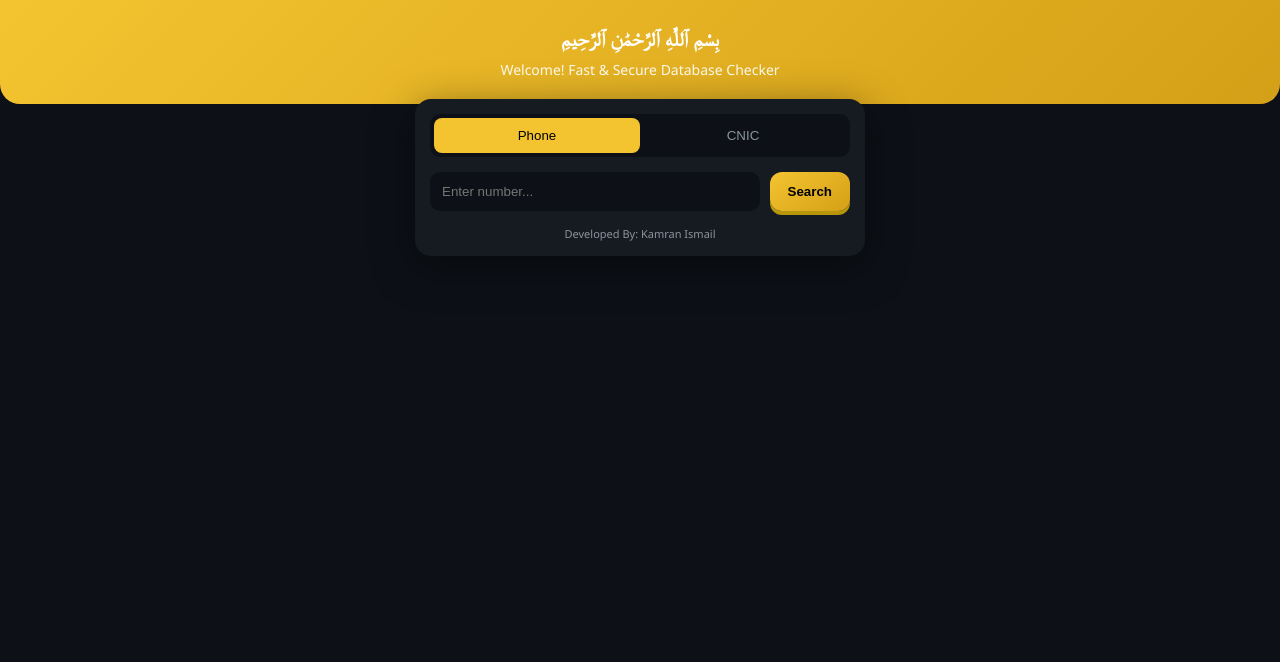
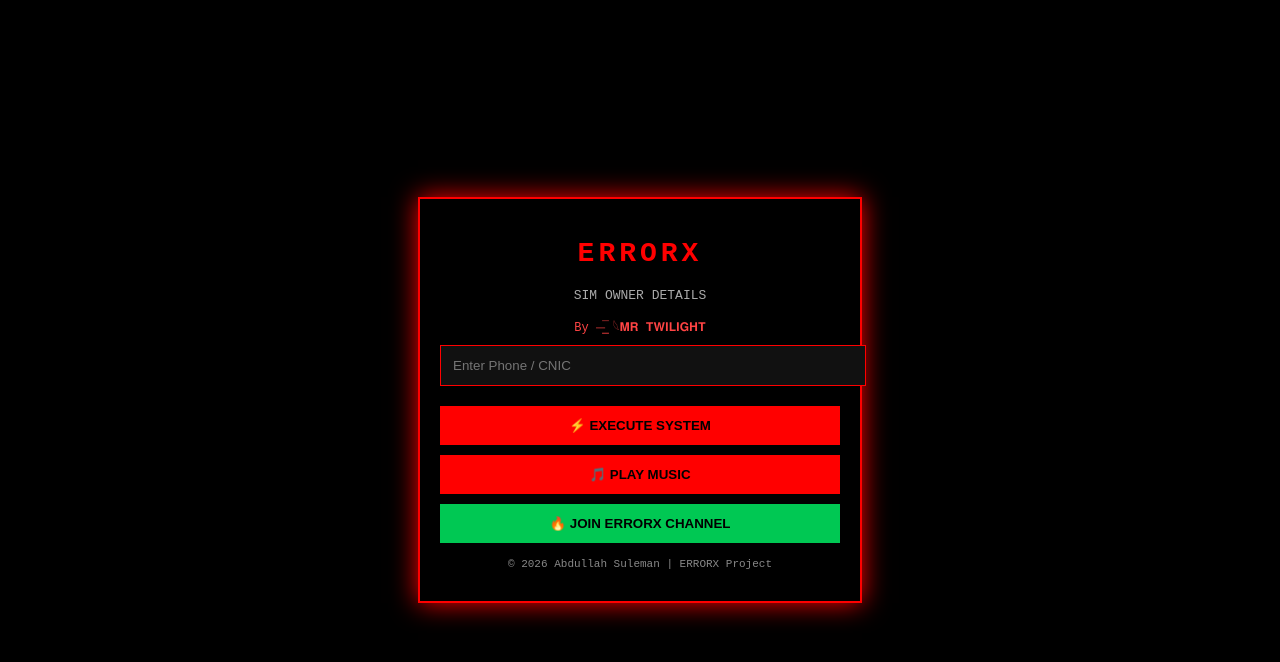
Before and after one commit to Maswtcxt24/Sim-Details-by-Errorx, a plain HTML site: page index.html in a window 1280 px wide. Drawn offline with Linux system fonts and the light colour scheme.

Commit message:
Update index.html

```diff
--- a/index.html
+++ b/index.html
@@ -3,173 +3,126 @@
 <head>
 <meta charset="UTF-8">
 <meta name="viewport" content="width=device-width, initial-scale=1.0">
-<title>Pro Checker</title>
+<title>ERRORX - SIM OWNER DETAILS</title>
 
 <style>
-:root{
---bg:#0d1117;
---card:#161b22;
---gold:#f4c430;
---gold-dark:#d4a017;
---text:#e6edf3;
---muted:#8b949e;
+body{
+background:#000;
+font-family:monospace;
+color:#fff;
+display:flex;
+justify-content:center;
+align-items:center;
+height:100vh;
+margin:0;
 }
 
-*{margin:0;padding:0;box-sizing:border-box;}
-
-body{
-font-family:Segoe UI,Roboto;
-background:var(--bg);
-color:var(--text);
-}
-
-/* Header */
-.header{
-background:linear-gradient(135deg,#f4c430,#d4a017);
-padding:25px 15px;
-border-bottom-left-radius:20px;
-border-bottom-right-radius:20px;
+.main-box{
+border:2px solid red;
+padding:20px;
+width:90%;
+max-width:400px;
 text-align:center;
-color:#fff;
+box-shadow:0 0 25px red;
 animation:fade 1s ease;
 }
 
-.bismillah{
-font-size:20px;
-font-weight:600;
-margin-bottom:8px;
+.title{
+color:red;
+letter-spacing:4px;
+font-size:28px;
 }
 
-.welcome{
-font-size:14px;
-opacity:0.9;
+.subtitle{
+color:#aaa;
+margin-bottom:5px;
 }
 
-/* Container */
-.container{
-max-width:480px;
-margin:auto;
-padding:15px;
-}
-
-/* Card */
-.card{
-background:var(--card);
-border-radius:16px;
-padding:15px;
-margin-top:-20px;
-box-shadow:0 10px 40px rgba(0,0,0,0.5);
-animation:fade 0.6s ease;
-}
-
-/* Toggle */
-.toggle{
-display:flex;
-background:#0d1117;
-border-radius:10px;
-padding:4px;
-margin-bottom:15px;
-}
-
-.toggle button{
-flex:1;
-padding:10px;
-border:none;
-background:none;
-color:var(--muted);
-border-radius:8px;
-cursor:pointer;
-transition:0.3s;
-}
-
-.toggle button.active{
-background:var(--gold);
-color:#000;
-}
-
-/* Input */
-.input-box{
-display:flex;
-gap:10px;
+.credit{
+color:#ff4444;
+font-size:12px;
+margin-bottom:10px;
 }
 
 input{
-flex:1;
+width:100%;
 padding:12px;
-border:none;
-border-radius:10px;
-background:#0d1117;
+background:#111;
+border:1px solid red;
 color:#fff;
+margin-bottom:10px;
+outline:none;
 }
 
-/* Button New Style */
 .btn{
-background:linear-gradient(145deg,#f4c430,#d4a017);
-color:#000;
+width:100%;
+padding:12px;
+margin-top:10px;
 border:none;
-padding:12px 18px;
-border-radius:12px;
-font-weight:700;
 cursor:pointer;
-box-shadow:0 4px 0 #b8960c;
+font-weight:bold;
 transition:0.2s;
 }
 
 .btn:active{
-transform:translateY(3px);
-box-shadow:0 1px 0 #b8960c;
+transform:scale(0.95);
 }
 
-/* Loader */
+.red{
+background:red;
+color:#000;
+}
+
+.green{
+background:#00c853;
+color:#000;
+}
+
 .loader{
 display:none;
-text-align:center;
-padding:20px;
+margin-top:15px;
 }
 
 .spinner{
+border:3px solid #333;
+border-top:3px solid red;
+border-radius:50%;
 width:30px;
 height:30px;
-border:3px solid #333;
-border-top:3px solid var(--gold);
-border-radius:50%;
 animation:spin 1s linear infinite;
 margin:auto;
 }
 
 @keyframes spin{
-to{transform:rotate(360deg);}
+100%{transform:rotate(360deg);}
 }
 
-/* Result */
 .result{
 margin-top:15px;
+text-align:left;
 }
 
 .item{
-background:#0d1117;
-padding:12px;
-border-radius:10px;
+border:1px solid red;
+padding:10px;
 margin-bottom:10px;
-animation:fade 0.4s ease;
+animation:fade 0.5s ease;
 }
 
 .label{
 font-size:12px;
-color:var(--muted);
+color:#aaa;
 }
 
 .value{
 font-size:14px;
-font-weight:600;
+font-weight:bold;
 }
 
-/* Credit */
-.credit{
-text-align:center;
-margin-top:15px;
+.footer{
+margin-top:10px;
 font-size:11px;
-color:var(--muted);
+color:#888;
 }
 
 @keyframes fade{
@@ -181,47 +134,43 @@ to{opacity:1;}
 
 <body>
 
-<div class="header">
-<div class="bismillah">بِسْمِ ٱللَّٰهِ ٱلرَّحْمَٰنِ ٱلرَّحِيمِ</div>
-<div class="welcome">Welcome! Fast & Secure Database Checker</div>
-</div>
+<div class="main-box">
 
-<div class="container">
-<div class="card">
+<h1 class="title">ERRORX</h1>
+<p class="subtitle">SIM OWNER DETAILS</p>
+<p class="credit">By ⏤͟͟͞ 𓆩𝐌𝐑 𝐓𝐖𝐈𝐋𝐈𝐆𝐇𝐓</p>
 
-<div class="toggle">
-<button class="active" onclick="setType('phone',this)">Phone</button>
-<button onclick="setType('cnic',this)">CNIC</button>
-</div>
+<input type="text" id="input" placeholder="Enter Phone / CNIC">
 
-<div class="input-box">
-<input type="text" id="input" placeholder="Enter number...">
-<button class="btn" onclick="search()">Search</button>
-</div>
+<button class="btn red" onclick="search()">⚡ EXECUTE SYSTEM</button>
+<button class="btn red" onclick="playMusic()">🎵 PLAY MUSIC</button>
+
+<a href="https://whatsapp.com/channel/0029Vb5isALI1rcah6CRXm3J" target="_blank">
+<button class="btn green">🔥 JOIN ERRORX CHANNEL</button>
+</a>
 
 <div class="loader" id="loader">
 <div class="spinner"></div>
-<p>Searching...</p>
+<p>Scanning Database...</p>
 </div>
 
 <div id="result" class="result"></div>
 
-<div class="credit">Developed By: Kamran Ismail</div>
+<p class="footer">© 2026 Abdullah Suleman | ERRORX Project</p>
 
-</div>
 </div>
 
 <script>
+
 const API="https://famofc.site/api/database.php";
-
-function setType(t,el){
-document.querySelectorAll(".toggle button").forEach(b=>b.classList.remove("active"));
-el.classList.add("active");
-}
 
 async function search(){
 let val=document.getElementById("input").value.trim();
-if(!val) return alert("Enter value");
+
+if(!val){
+alert("Enter Phone or CNIC");
+return;
+}
 
 document.getElementById("loader").style.display="block";
 document.getElementById("result").innerHTML="";
@@ -259,7 +208,14 @@ document.getElementById("result").innerHTML="❌ No Data Found";
 
 document.getElementById("loader").style.display="none";
 }
+
+// Music function
+function playMusic(){
+let audio=new Audio("https://files.catbox.moe/9f5c0z.mp3");
+audio.play();
+}
+
 </script>
 
 </body>
-  </html>
+</html>
```
